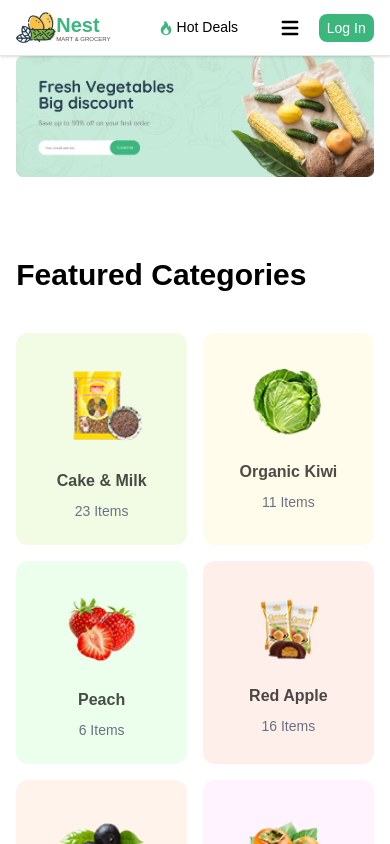
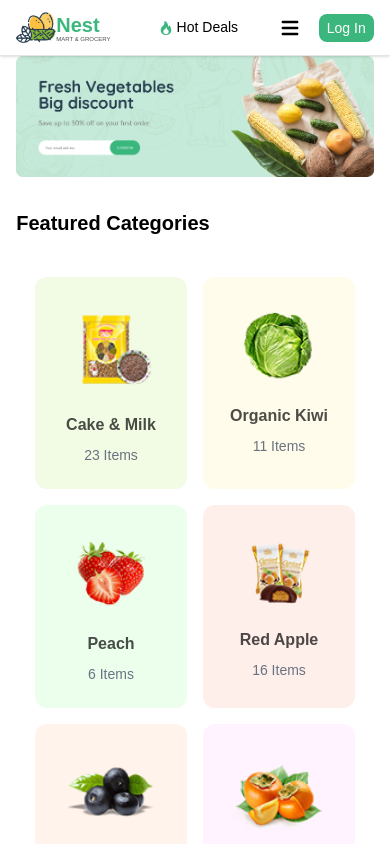
Before and after one commit to atikurrahman24/Nest_Assest, a React (Vite) app: page / in a window 390 px wide. Shown: the top 844 px of the page. Built offline with nearby package versions, Linux system fonts and the light colour scheme.

Commit message:
Featured Category Modified

```diff
--- a/package.json
+++ b/package.json
@@ -16,6 +16,7 @@
     "react-icons": "^5.5.0",
     "react-router": "^7.10.0",
     "react-router-dom": "^7.10.0",
+    "swiper": "^12.0.3",
     "tailwindcss": "^4.1.17"
   },
   "devDependencies": {
--- a/src/Components/Pages/Home/Featured.jsx
+++ b/src/Components/Pages/Home/Featured.jsx
@@ -17,14 +17,14 @@ export default function Featured() {
   return (
     <div>
 
-      <div className='w-11/12 mx-auto py-20'>
-        <h2 className="text-3xl font-semibold text-start mb-10">Featured Categories</h2>
-        <div className='grid grid-cols-2 md:grid-cols-5 lg:grid-cols-10 gap-4'>
+      <div className='w-11/12 mx-auto py-8 md:py-20'>
+        <h2 className="text-xl md:text-2xl lg:text-3xl font-semibold text-start mb-10">Featured Categories</h2>
+        <div className='flex flex-wrap justify-center gap-4'>
             {figure.map((item, i)=>(
-                <div key={item.i} className={item.bg+" rounded-xl"}>
+                <div key={i} className={item.bg+" w-38 rounded-xl hover:scale-110 hover:shadow-xl transition-all duration-300 cursor-pointer "}>
                     <div className='px-3 py-6  flex flex-col items-center'>
                         <img src={item.image} alt={item.name} className='w-24 mb-4'/>
-                        <h3 className='font-semibold text-black/70 mb-2'>{item.name}</h3>
+                        <h3 className='font-semibold line-clamp-1 overflow-hidden text-black/70 mb-2'>{item.name}</h3>
                         <p className='text-sm text-gray-500'>{item.stock}</p>
                     </div>
                 </div>
```
Also changed, not shown: 1 other file (tests, documents, lock files or other folders).
